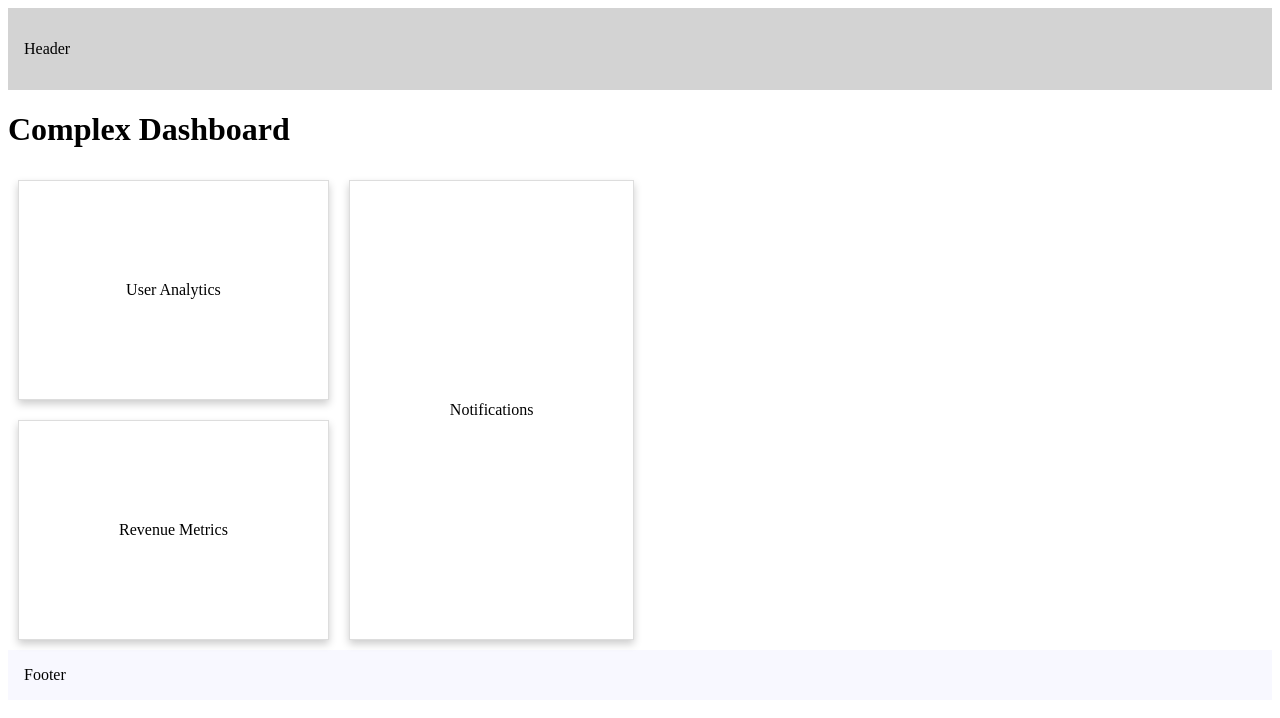
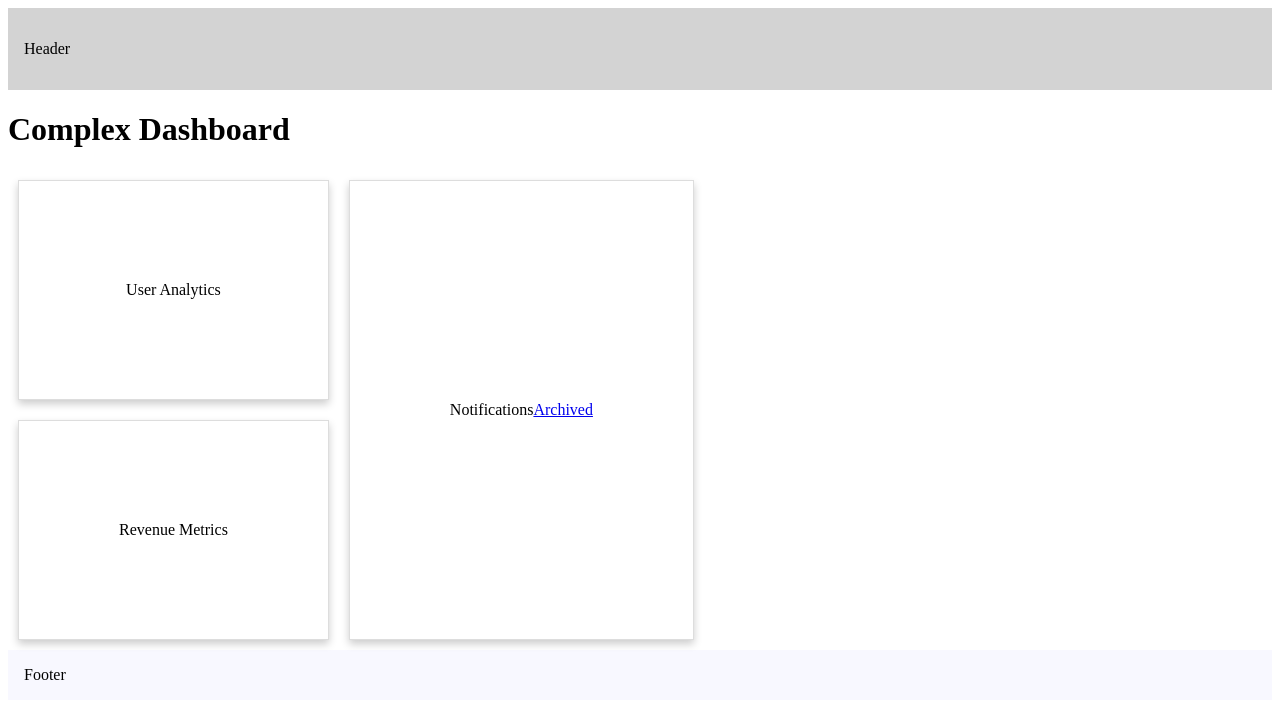
Before and after one commit to SamuelSabasNayo/react-tools, a Next.js app: page /complex-dashboard in a window 1280 px wide. Shown: the top 718 px of the page. Built offline with nearby package versions, Linux system fonts and the light colour scheme.

Commit message:
unmatched routes

```diff
--- a/src/app/complex-dashboard/@notifications/page.tsx
+++ b/src/app/complex-dashboard/@notifications/page.tsx
@@ -1,5 +1,15 @@
 import Card from "@/app/components/card";
+import Link from "next/link";
 
 export default function Notifications() {
-  return <Card>Notifications</Card>;
+  return (
+    <Card>
+      <div>
+        Notifications
+      </div>
+      <div>
+        <Link href="/complex-dashboard/archived">Archived</Link>
+      </div>
+    </Card>
+  );
 }
--- /dev/null
+++ b/src/app/complex-dashboard/@revenue/default.tsx
@@ -0,0 +1,5 @@
+import Card from "@/app/components/card"
+
+export default function RevenueMetrics() {
+  return <Card>Revenue Metrics</Card>
+}
--- /dev/null
+++ b/src/app/complex-dashboard/@users/default.tsx
@@ -0,0 +1,5 @@
+import Card from "@/app/components/card"
+
+export default function UserAnalytics() {
+  return <Card>User Analytics Default Content</Card>
+}
--- /dev/null
+++ b/src/app/complex-dashboard/default.tsx
@@ -0,0 +1,3 @@
+export default function ComplexDashboardPage() {
+  return <h1>Complex Dashboard Default</h1>
+}
```
Also changed, not shown: src/app/complex-dashboard/@notifications/archived/page.tsx (added, +13 -0 lines).
